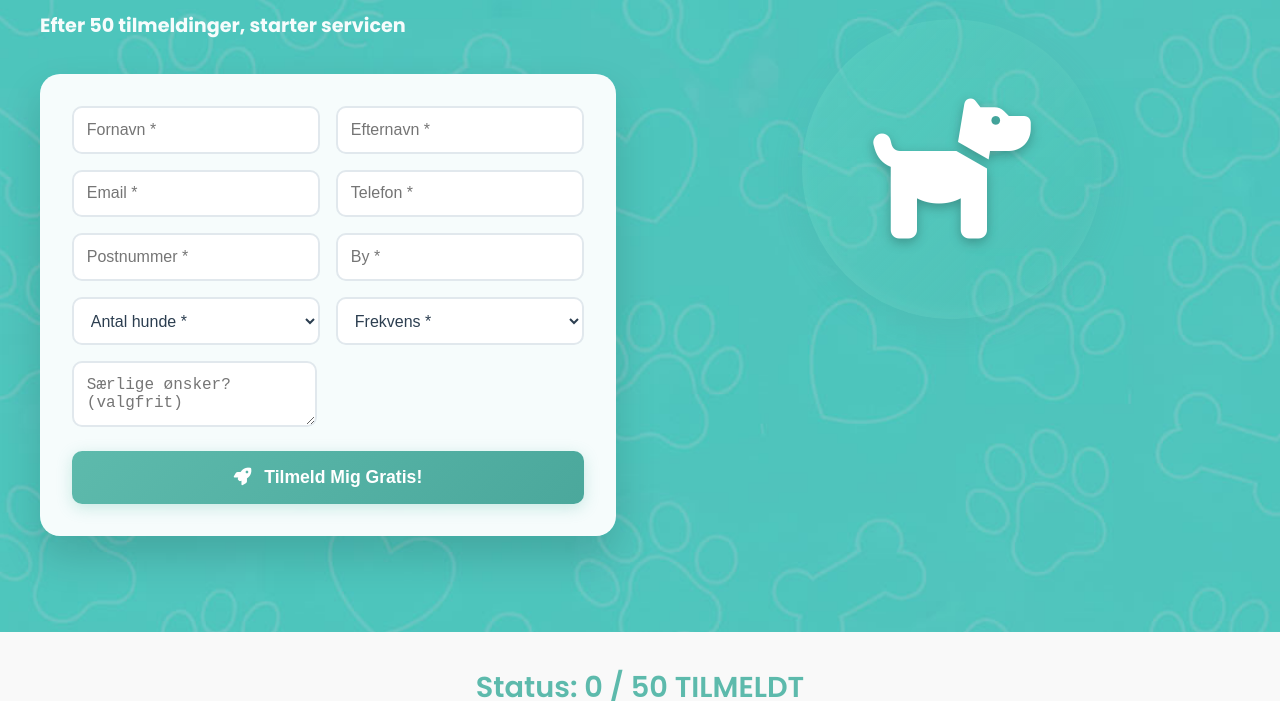
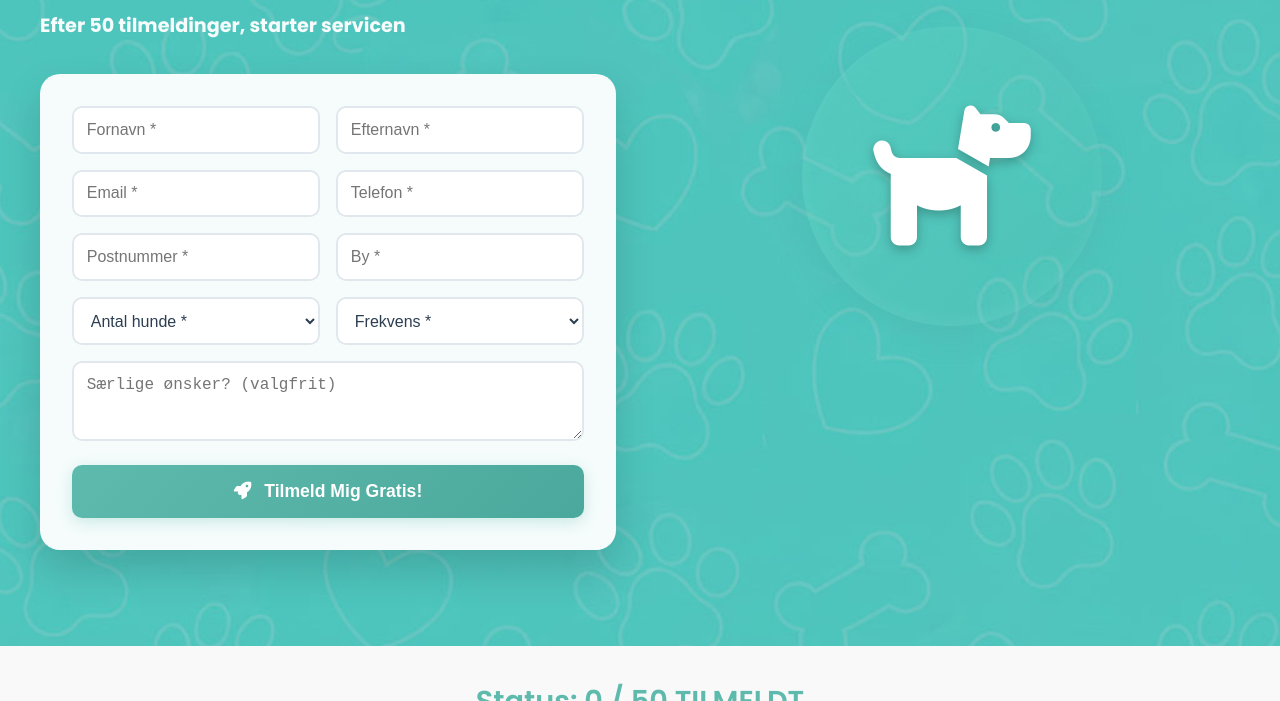
Before and after one commit to MartinKG60/renpoteservice, a plain HTML site: page index.html in a window 1280 px wide. Shown: the part 399-1100 px from the top of the page. Drawn offline with Linux system fonts and the light colour scheme; no server answers.

Commit message:
UI fix: Textarea full width + center dog icon vertically

```diff
--- a/assets/css/hero.css
+++ b/assets/css/hero.css
@@ -88,7 +88,8 @@
 .hero-signup-form textarea {
     grid-column: 1 / -1;
     resize: vertical;
-    min-height: 60px;
+    min-height: 80px;
+    width: 100%;
 }
 
 .hero-submit-button {
@@ -123,6 +124,7 @@
     display: flex;
     justify-content: center;
     align-items: center;
+    min-height: 500px;
 }
 
 .dog-illustration {
```
